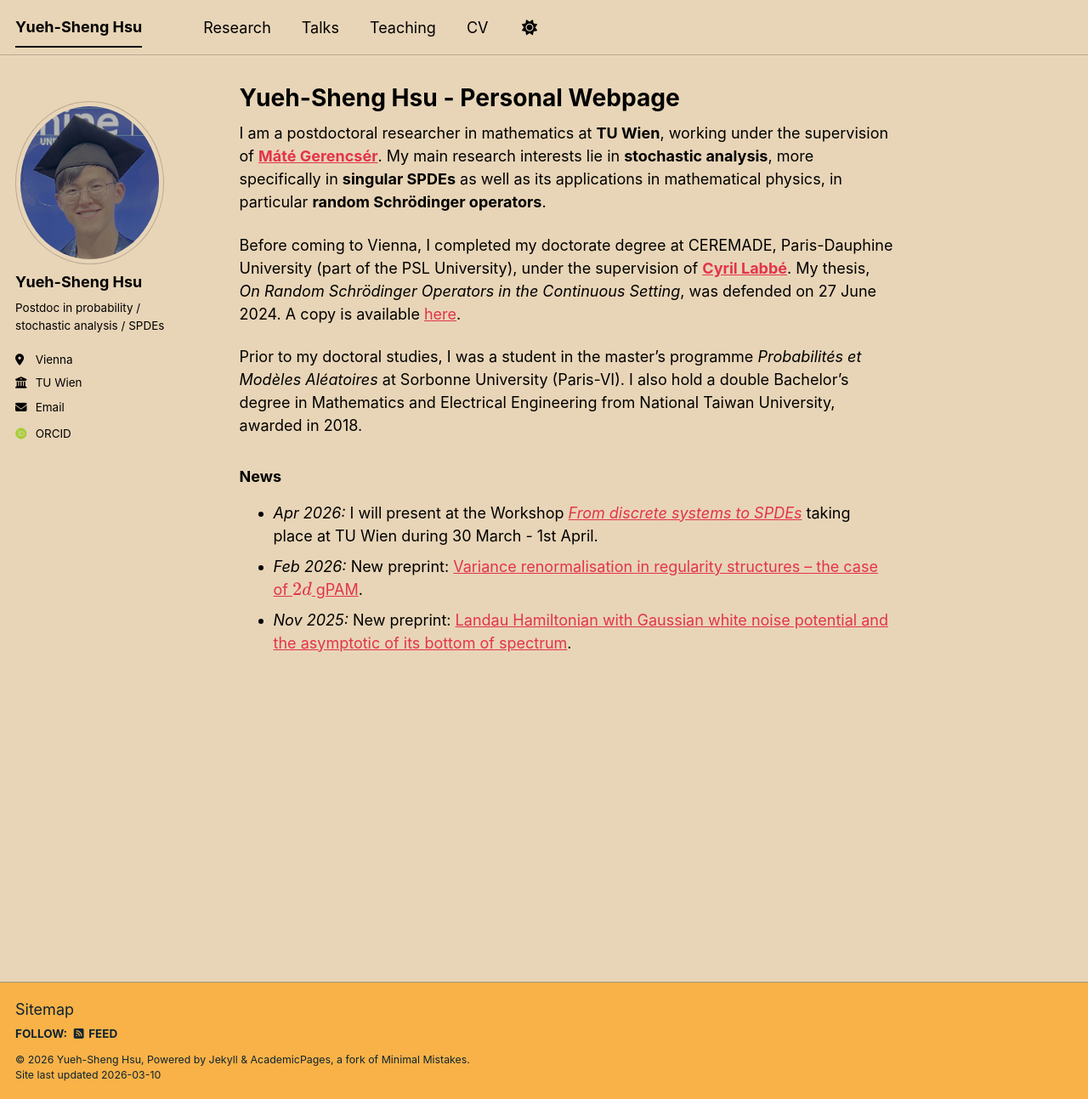
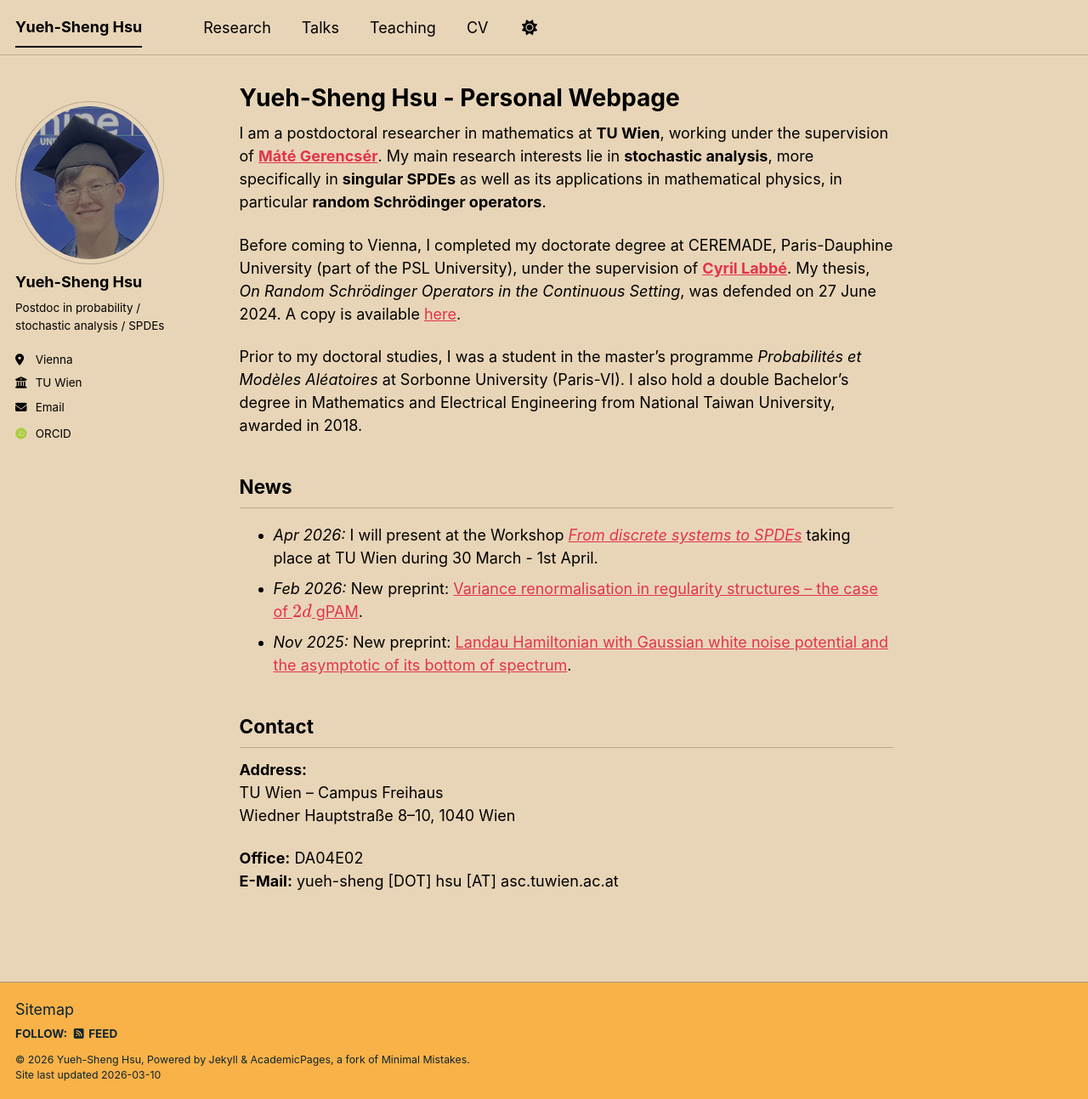
Before and after one commit to KelvinHsu/kelvinhsu.github.io, a Jekyll site: the page built from _pages/about.md, in a window 1280 px wide and 1293 px high. Shown: the whole window at 85% size. Built offline with Jekyll 4.4.1, drawn with Linux system fonts in a browser that asks for light colours; some web fonts are replaced; a script bundle is joined from its source files by our own code; library files that are not in the unit come from our copies.

Commit message:
Contact info added

```diff
--- a/_pages/about.md
+++ b/_pages/about.md
@@ -19,7 +19,15 @@ Prior to my doctoral studies, I was a student in the master's programme *Probabi
 - Random Schrödinger operators and scaling limits
 - (Add 1–2 bullets that feel “you”) -->
 
-### News
+## News
 - *Apr 2026:* I will present at the Workshop [*From discrete systems to SPDEs*](https://sites.google.com/view/viennaspdes2026/home) taking place at TU Wien during 30 March - 1st April.
 - *Feb 2026:* New preprint: [Variance renormalisation in regularity structures -- the case of $$2d$$ gPAM](https://arxiv.org/abs/2602.17369).
 - *Nov 2025:* New preprint: [Landau Hamiltonian with Gaussian white noise potential and the asymptotic of its bottom of spectrum](https://arxiv.org/abs/2511.22162).
+
+## Contact
+**Address:**
+TU Wien – Campus Freihaus
+Wiedner Hauptstraße 8–10, 1040 Wien
+
+**Office:** DA04E02
+**E-Mail:** yueh-sheng \[DOT\] hsu \[AT\] asc.tuwien.ac.at
```
Also changed, not shown: _pages/cv.md (+3 -3 lines).
